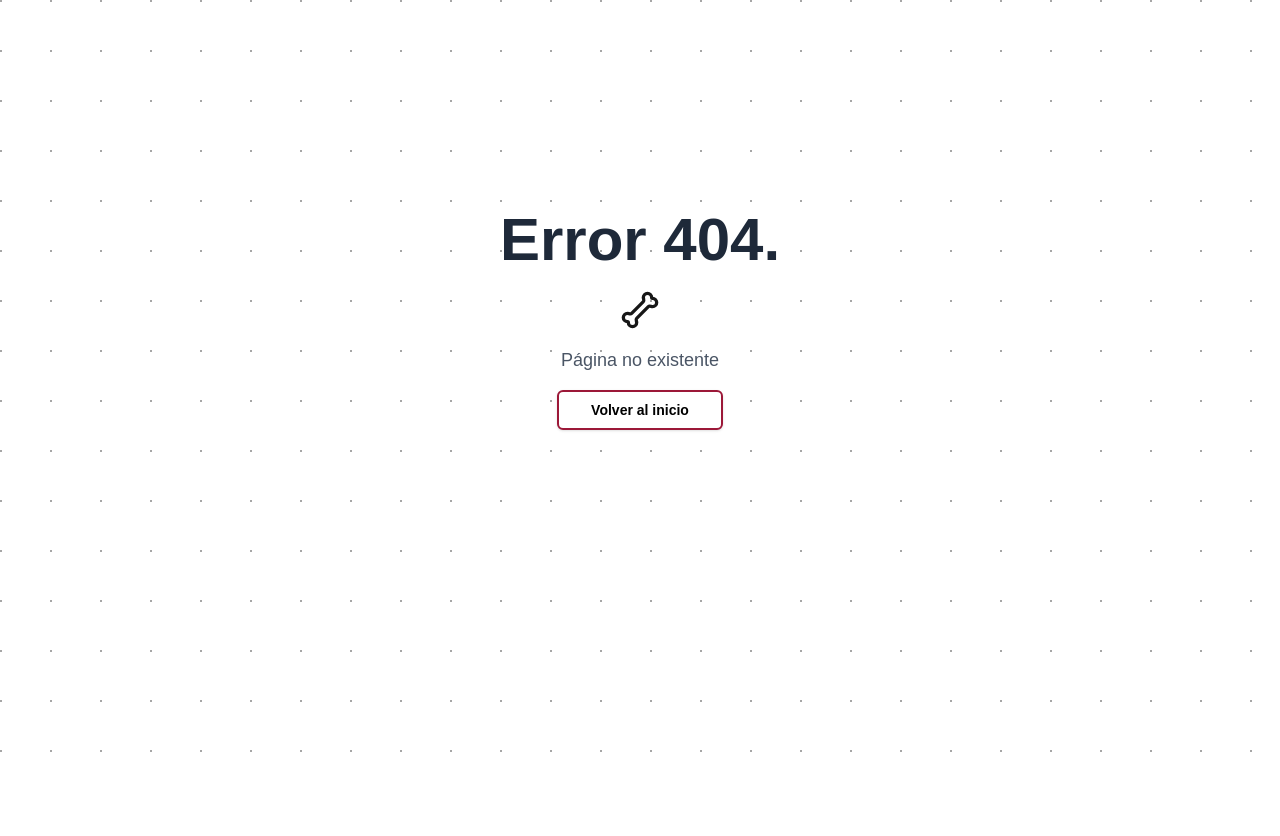
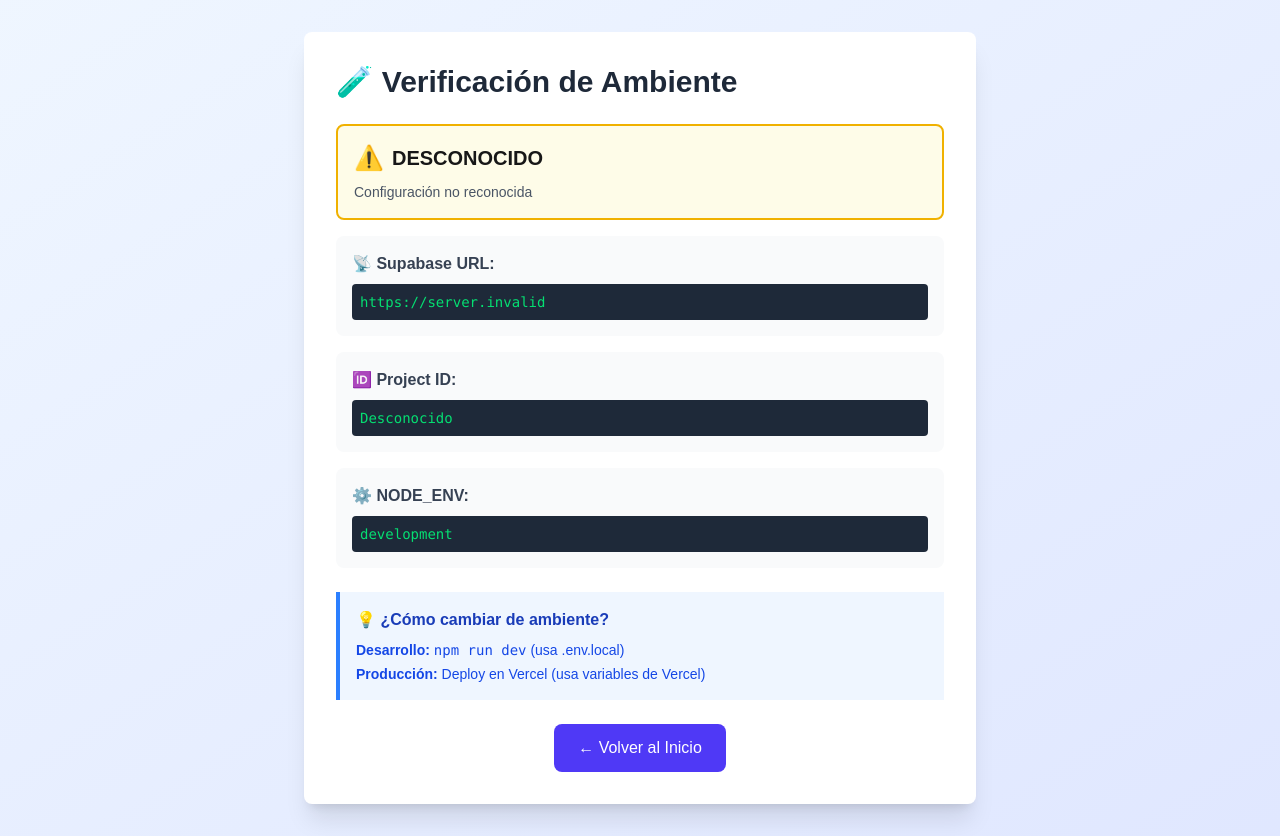
Before and after one commit to andrewblockernst/Fisiopasteur, a Next.js app in the folder fisiopasteur/: page /test-env in a window 1280 px wide. Before the commit this address had no page. Before the commit the page ends 800 px from the top, so only its background shows below. Built offline with nearby package versions, Linux system fonts and the light colour scheme; no server answers.

Commit message:
Clonación de base de datos para tener uno a nivel DESARROLLO Y OTRO A PRODUCCION

```diff
--- /dev/null
+++ b/fisiopasteur/src/app/test-env/page.tsx
@@ -0,0 +1,108 @@
+/**
+ * 🧪 Página de Prueba de Ambiente
+ *
+ * Accede a: http://localhost:3000/test-env
+ * Para ver a qué base de datos estás conectado
+ */
+
+export default function TestEnvPage() {
+  const supabaseUrl = process.env.NEXT_PUBLIC_SUPABASE_URL || 'No configurado';
+  const isDevelopment = supabaseUrl.includes('gtrkgzkxxsxaxafxsvcw');
+  const isProduction = supabaseUrl.includes('qasrvhpdcerymjtvcfed');
+
+  return (
+    <div className="min-h-screen bg-gradient-to-br from-blue-50 to-indigo-100 p-8">
+      <div className="max-w-2xl mx-auto bg-white rounded-lg shadow-xl p-8">
+        <h1 className="text-3xl font-bold mb-6 text-gray-800">
+          🧪 Verificación de Ambiente
+        </h1>
+
+        <div className="space-y-4">
+          {/* Estado del Ambiente */}
+          <div className={`p-4 rounded-lg border-2 ${
+            isDevelopment
+              ? 'bg-green-50 border-green-500'
+              : isProduction
+              ? 'bg-red-50 border-red-500'
+              : 'bg-yellow-50 border-yellow-500'
+          }`}>
+            <div className="flex items-center gap-2 mb-2">
+              <span className="text-2xl">
+                {isDevelopment ? '🟢' : isProduction ? '🔴' : '⚠️'}
+              </span>
+              <h2 className="text-xl font-bold">
+                {isDevelopment
+                  ? 'DESARROLLO'
+                  : isProduction
+                  ? 'PRODUCCIÓN'
+                  : 'DESCONOCIDO'}
+              </h2>
+            </div>
+            <p className="text-sm text-gray-600">
+              {isDevelopment && 'Puedes probar todo sin afectar datos reales ✅'}
+              {isProduction && '¡CUIDADO! Estás modificando datos reales ⚠️'}
+              {!isDevelopment && !isProduction && 'Configuración no reconocida'}
+            </p>
+          </div>
+
+          {/* URL de Supabase */}
+          <div className="p-4 bg-gray-50 rounded-lg">
+            <h3 className="font-semibold text-gray-700 mb-2">
+              📡 Supabase URL:
+            </h3>
+            <code className="block p-2 bg-gray-800 text-green-400 rounded text-sm overflow-x-auto">
+              {supabaseUrl}
+            </code>
+          </div>
+
+          {/* Project ID */}
+          <div className="p-4 bg-gray-50 rounded-lg">
+            <h3 className="font-semibold text-gray-700 mb-2">
+              🆔 Project ID:
+            </h3>
+            <code className="block p-2 bg-gray-800 text-green-400 rounded text-sm">
+              {isDevelopment && 'gtrkgzkxxsxaxafxsvcw'}
+              {isProduction && 'qasrvhpdcerymjtvcfed'}
+              {!isDevelopment && !isProduction && 'Desconocido'}
+            </code>
+          </div>
+
+          {/* NODE_ENV */}
+          <div className="p-4 bg-gray-50 rounded-lg">
+            <h3 className="font-semibold text-gray-700 mb-2">
+              ⚙️ NODE_ENV:
+            </h3>
+            <code className="block p-2 bg-gray-800 text-green-400 rounded text-sm">
+              {process.env.NODE_ENV}
+            </code>
+          </div>
+
+          {/* Instrucciones */}
+          <div className="mt-6 p-4 bg-blue-50 border-l-4 border-blue-500">
+            <h3 className="font-bold text-blue-800 mb-2">
+              💡 ¿Cómo cambiar de ambiente?
+            </h3>
+            <ul className="text-sm text-blue-700 space-y-1">
+              <li>
+                <strong>Desarrollo:</strong> <code>npm run dev</code> (usa .env.local)
+              </li>
+              <li>
+                <strong>Producción:</strong> Deploy en Vercel (usa variables de Vercel)
+              </li>
+            </ul>
+          </div>
+
+          {/* Botón de regreso */}
+          <div className="mt-6 text-center">
+            <a
+              href="/"
+              className="inline-block px-6 py-3 bg-indigo-600 text-white rounded-lg hover:bg-indigo-700 transition"
+            >
+              ← Volver al Inicio
+            </a>
+          </div>
+        </div>
+      </div>
+    </div>
+  );
+}
```
Also changed, not shown: 2 other files (tests, documents, lock files or other folders).
